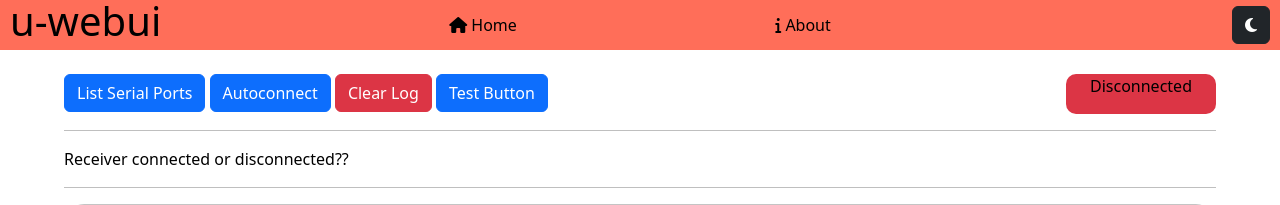
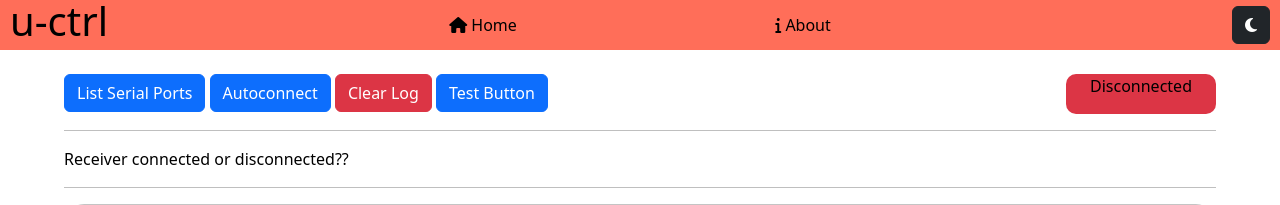
Before and after one commit to nycto404/u-ctrl, a Flask app: page / in a window 1280 px wide. Shown: the top 205 px of the page. Run offline with Flask 3, Linux system fonts and the light colour scheme; some libraries are stand-ins or nearby versions.

Commit message:
Renaming repo

```diff
--- a/templates/base.html
+++ b/templates/base.html
@@ -24,7 +24,7 @@
     <body>
         <nav>
             <div class="title">
-                <h1>u-webui</h1>
+                <h1>u-ctrl</h1>
             </div>
             <div class="links">
                 <li><a href="/"><i class="fa-solid fa-home"></i> Home</a></li>
```
